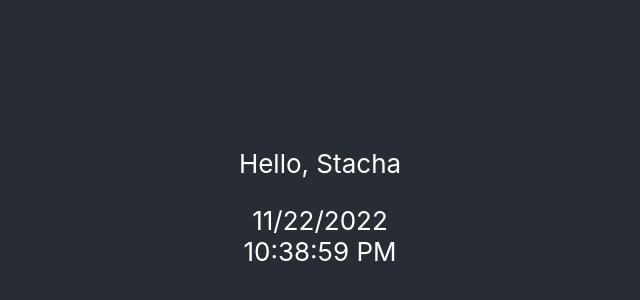
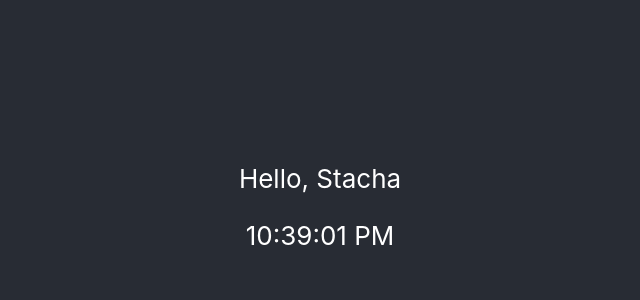
Before and after one commit to Stachacl/magic-mirror, a React (Create React App) app: page / in a window 1280 px wide. Shown: the part 206-506 px from the top of the page, without its empty margins (320-960 px from the left). Built offline with nearby package versions, Linux system fonts and the light colour scheme.

Commit message:
updating a date info every 1 minute

```diff
--- a/src/components/Day.js
+++ b/src/components/Day.js
@@ -7,7 +7,7 @@ export default function Day() {
         setInterval(() => {
             const date = new Date();
             setDayState(date.toLocaleDateString());
-        }, 1000) //how often clock should be updated - every 1 second.
+        }, 60000) //how often clock should be updated - every 60 seconds.
     }, []);
 
   return (
--- a/src/index.css
+++ b/src/index.css
@@ -11,3 +11,8 @@ code {
   font-family: source-code-pro, Menlo, Monaco, Consolas, 'Courier New',
     monospace;
 }
+
+.position-on-mirror {
+  display: flex;
+  justify-content: flex-start;
+}
```
Also changed, not shown: src/App.js (+6 -8 lines).
